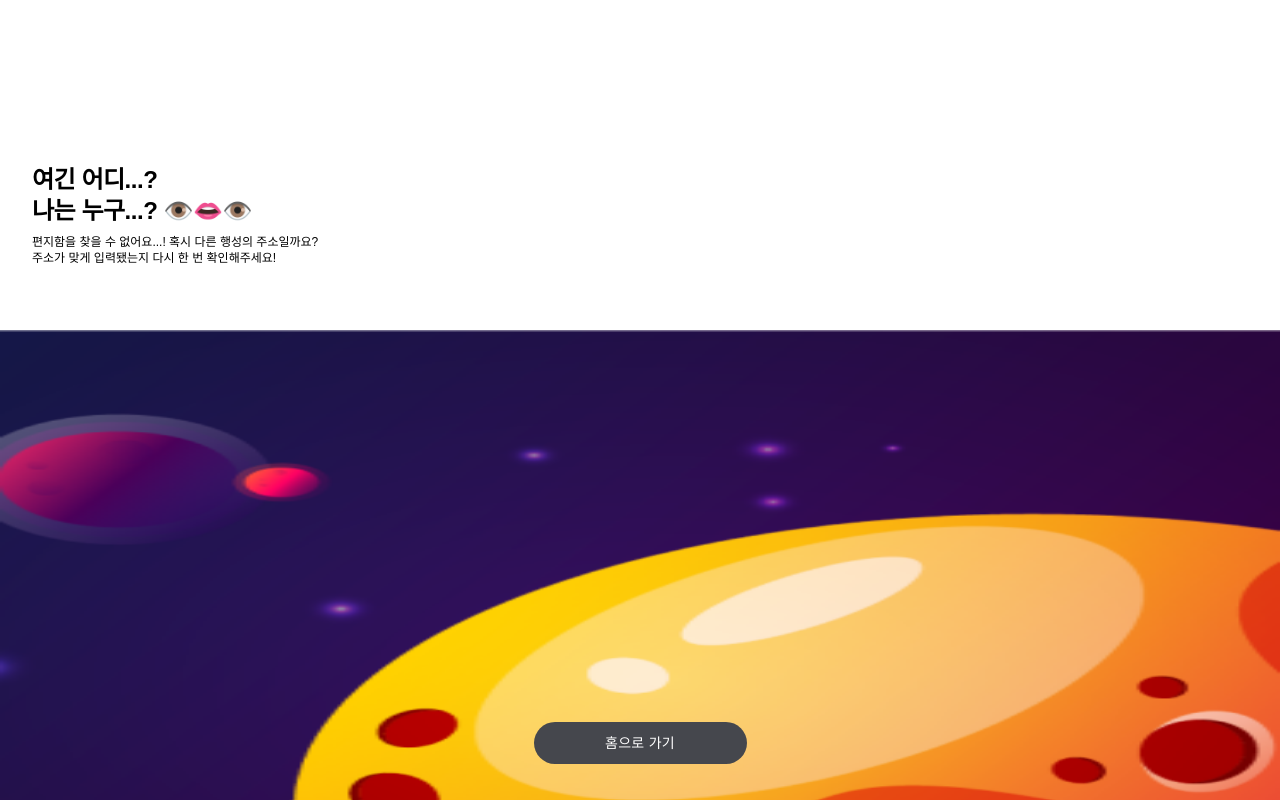
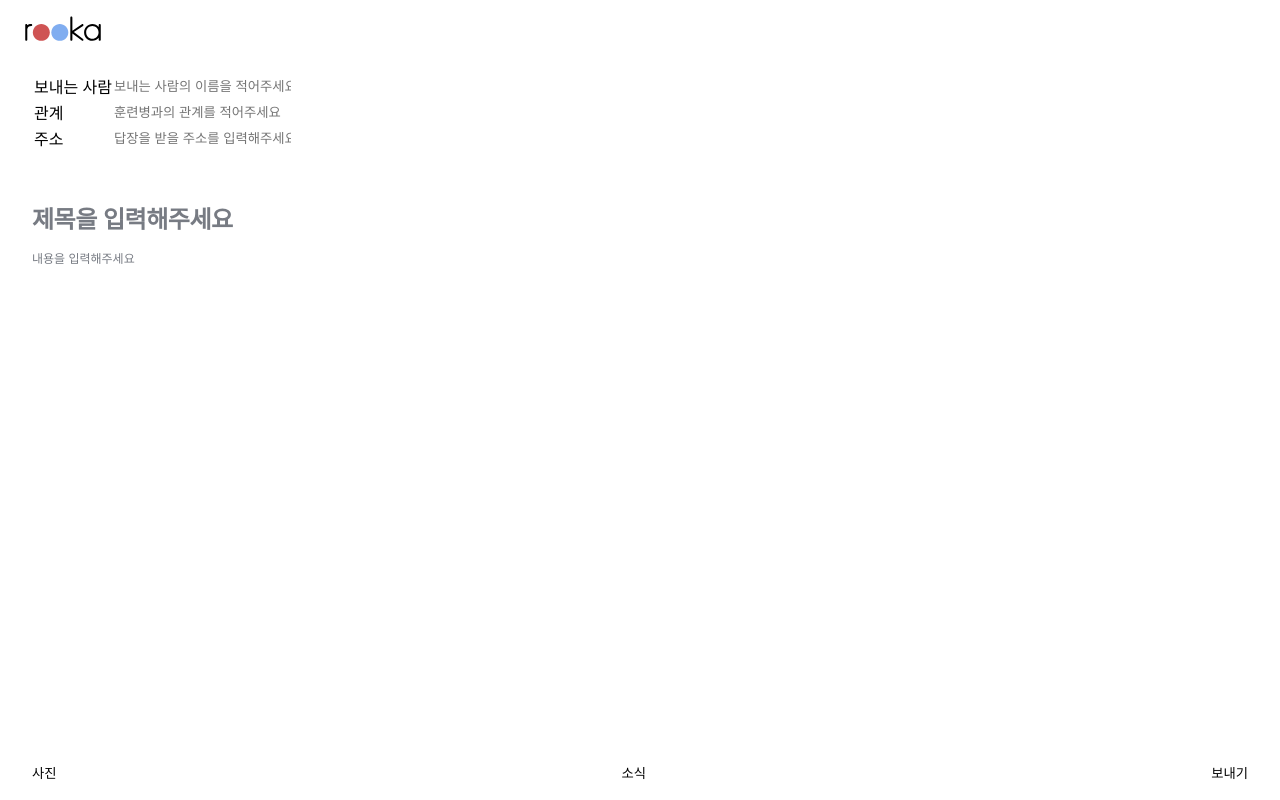
Before and after one commit to zake-dev/rooka-web-front, a Vue app: page /mail/post/1 in a window 1280 px wide. Before the commit this address led to /error/404. Built offline with nearby package versions, Linux system fonts and the light colour scheme; a web font is replaced by a local one.

Commit message:
#40 - add: 편지 작성 도메인 기본 레이아웃

```diff
--- a/src/router/index.js
+++ b/src/router/index.js
@@ -13,6 +13,10 @@ const routes = [
 		name: 'MailBox',
 		component: () => import('../views/mail/MailBox.vue')
 	}, {
+    path: '/mail/post/:key',
+    name: 'PostMail',
+    component: () => import('../views/mail/Post.vue')
+  }, {
 		path: '/register',
 		redirect: '/register/form',
 	}, {
--- a/src/views/mail/MailBox.vue
+++ b/src/views/mail/MailBox.vue
@@ -400,6 +400,9 @@ export default {
 			}
 		})
 
+    /* Router */
+    const router = useRouter()
+
 		/* Event Handler */
 		const handleClickMailListItem = (id) => {
 			console.log(`선택된 메일: ${id}`)
@@ -409,7 +412,7 @@ export default {
 			alert('아직 제공되지 않는 서비스입니다.')
 		}
 		const handleClickNewMail = () => {
-			alert('아직 제공되지 않는 서비스입니다.')
+			router.push(`/mail/post/${soldier.value.key}`)
 		}
 
 		return {
--- a/src/views/mail/Post.vue
+++ b/src/views/mail/Post.vue
@@ -0,0 +1,120 @@
+<template>
+	<div class="page-wrapper">
+		<div class="mail-header">
+      <table>
+        <tr>
+          <td>보내는 사람</td>
+          <td>
+            <input placeholder="보내는 사람의 이름을 적어주세요" />
+          </td>
+        </tr>
+        <tr>
+          <td>관계</td>
+          <td>
+            <input placeholder="훈련병과의 관계를 적어주세요" />
+          </td>
+        </tr>
+        <tr>
+          <td>주소</td>
+          <td>
+            <input placeholder="답장을 받을 주소를 입력해주세요" />
+          </td>
+        </tr>
+      </table>
+    </div>
+
+    <div class="mail-content masked-overflow">
+      <div class="mail-content__input font-mobile__semi-title" placeholder="제목을 입력해주세요" contenteditable></div>
+      <div class="mail-content__textarea font-mobile__content-text" placeholder="내용을 입력해주세요" contenteditable></div>
+      <div class="mail-content__scroll-area"></div>
+    </div>
+
+    <div class="mail-footer">
+      <button class="button">사진</button>
+      <button class="button">소식</button>
+      <button class="button">보내기</button>
+    </div>
+	</div>
+</template>
+
+<script>
+import { computed } from 'vue'
+import { useStore } from 'vuex'
+import { useRouter } from 'vue-router'
+
+
+
+export default {
+	components: {
+	},
+	setup() {
+		/* Vuex */
+		const store = useStore()
+
+		/* Router */
+		const router = useRouter()
+
+		/* Event Handler */
+
+		return {
+			/* Variables */
+			/* Functions */
+		}
+	}
+}
+</script>
+
+<style scoped lang="scss">
+@import '@/scss/_variables.scss';
+
+.page-wrapper {
+	display: flex;
+  flex-direction: column;
+
+}
+input {
+  border: none;
+}
+.mail {
+  &-header {
+    height: 124px;
+    padding: 16px 32px;
+  }
+  &-content {
+    flex: 1;
+    padding: 24px 32px;
+    display: flex;
+    flex-direction: column;
+    align-items: stretch;
+
+    &__input {
+      margin-bottom: 16px;
+      outline: none;
+
+      &:empty:before {
+        content: attr(placeholder);
+        color: $gray3;
+      }
+    }
+    &__textarea {
+      min-height: 320px;
+      outline: none;
+
+      &:empty:before {
+        content: attr(placeholder);
+        color: $gray3;
+      }
+    }
+    &__scroll-area {
+      height: 32px;
+    }
+  }
+  &-footer {
+    height: 56px;
+    padding: 0 32px;
+    display: flex;
+    justify-content: space-between;
+    align-items: center;
+  }
+}
+</style>
```
